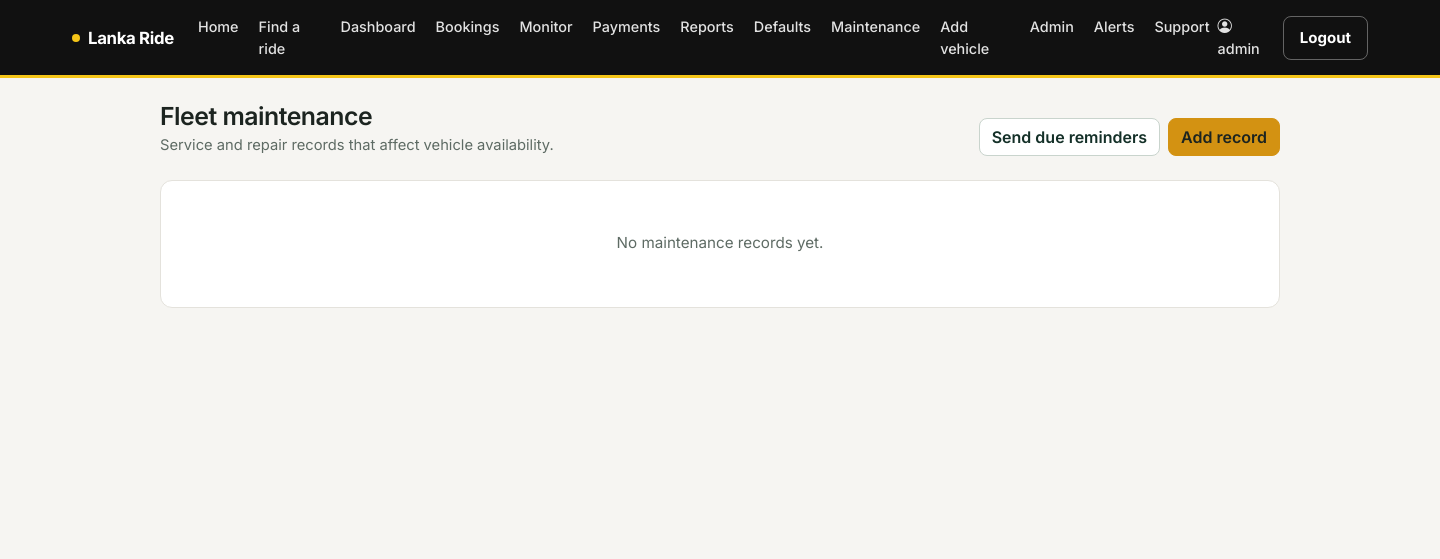
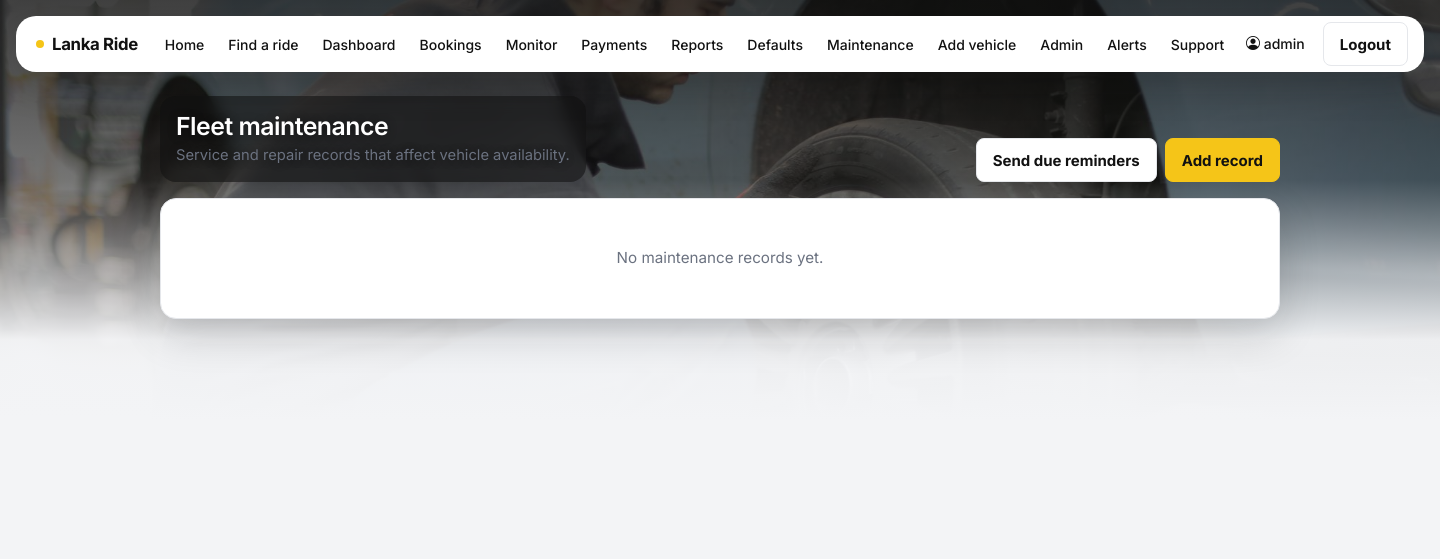
Before and after one commit to IT25102266/lanka-ride, a Java web app: page /maintenance in a window 1440 px wide. Shown: the top 559 px of the page. Run offline with Spring Boot 4, a stand-in JSP engine, Linux system fonts and the light colour scheme; a user stored in the database is signed in; data comes from the database, SQL or seed files in the repository; data that the repository does not hold is empty; some of the project's set-up classes (security, data sources, template engines, error pages and the like) are left out, and stand-ins take their place; some libraries are stand-ins or nearby versions.

Commit message:
Show maintenance records over the garage photo.
Open, close, and reminder actions stay the same.

Co-authored-by: Cursor <cursoragent@cursor.com>

```diff
--- a/src/main/webapp/WEB-INF/views/fleet/detail.jsp
+++ b/src/main/webapp/WEB-INF/views/fleet/detail.jsp
@@ -4,6 +4,7 @@
 <c:set var="pageTitle" value="Maintenance #${record.id}" scope="request"/>
 <jsp:include page="/WEB-INF/views/layout/header.jsp"/>
 
+<div class="fleet-page scene-garage">
 <div class="mb-3">
     <a class="back-link" href="<c:url value='/maintenance'/>">&larr; Back to maintenance</a>
 </div>
@@ -57,7 +58,7 @@
                             <label class="form-label small mb-1" for="finalCost">Final cost (LKR)</label>
                             <input class="form-control form-control-sm" id="finalCost" name="finalCost" type="number" min="0" step="0.01"/>
                         </div>
-                        <button type="submit" class="btn btn-success btn-sm">Close &amp; make available</button>
+                        <button type="submit" class="btn btn-primary btn-sm">Close &amp; make available</button>
                     </form>
                 </c:if>
                 <form method="post" action="<c:url value='/maintenance/${record.id}/delete'/>"
@@ -87,5 +88,6 @@
         </div>
     </div>
 </div>
+</div>
 
 <jsp:include page="/WEB-INF/views/layout/footer.jsp"/>
--- a/src/main/webapp/WEB-INF/views/fleet/form.jsp
+++ b/src/main/webapp/WEB-INF/views/fleet/form.jsp
@@ -5,6 +5,7 @@
 <c:set var="pageTitle" value="${editing ? 'Edit maintenance' : 'Add maintenance'}" scope="request"/>
 <jsp:include page="/WEB-INF/views/layout/header.jsp"/>
 
+<div class="fleet-page scene-garage">
 <div class="mb-3">
     <a class="back-link" href="<c:url value='/maintenance'/>">&larr; Back to maintenance</a>
 </div>
@@ -111,5 +112,6 @@
         </div>
     </div>
 </div>
+</div>
 
 <jsp:include page="/WEB-INF/views/layout/footer.jsp"/>
--- a/src/main/webapp/WEB-INF/views/fleet/list.jsp
+++ b/src/main/webapp/WEB-INF/views/fleet/list.jsp
@@ -4,7 +4,8 @@
 <c:set var="pageTitle" value="Maintenance" scope="request"/>
 <jsp:include page="/WEB-INF/views/layout/header.jsp"/>
 
-<div class="d-flex flex-wrap justify-content-between align-items-end gap-3 mb-4">
+<div class="fleet-page scene-garage">
+<div class="page-head">
     <div>
         <h1 class="page-title">Fleet maintenance</h1>
         <p class="page-lead">Service and repair records that affect vehicle availability.</p>
@@ -49,5 +50,6 @@
         </div>
     </c:otherwise>
 </c:choose>
+</div>
 
 <jsp:include page="/WEB-INF/views/layout/footer.jsp"/>
```
